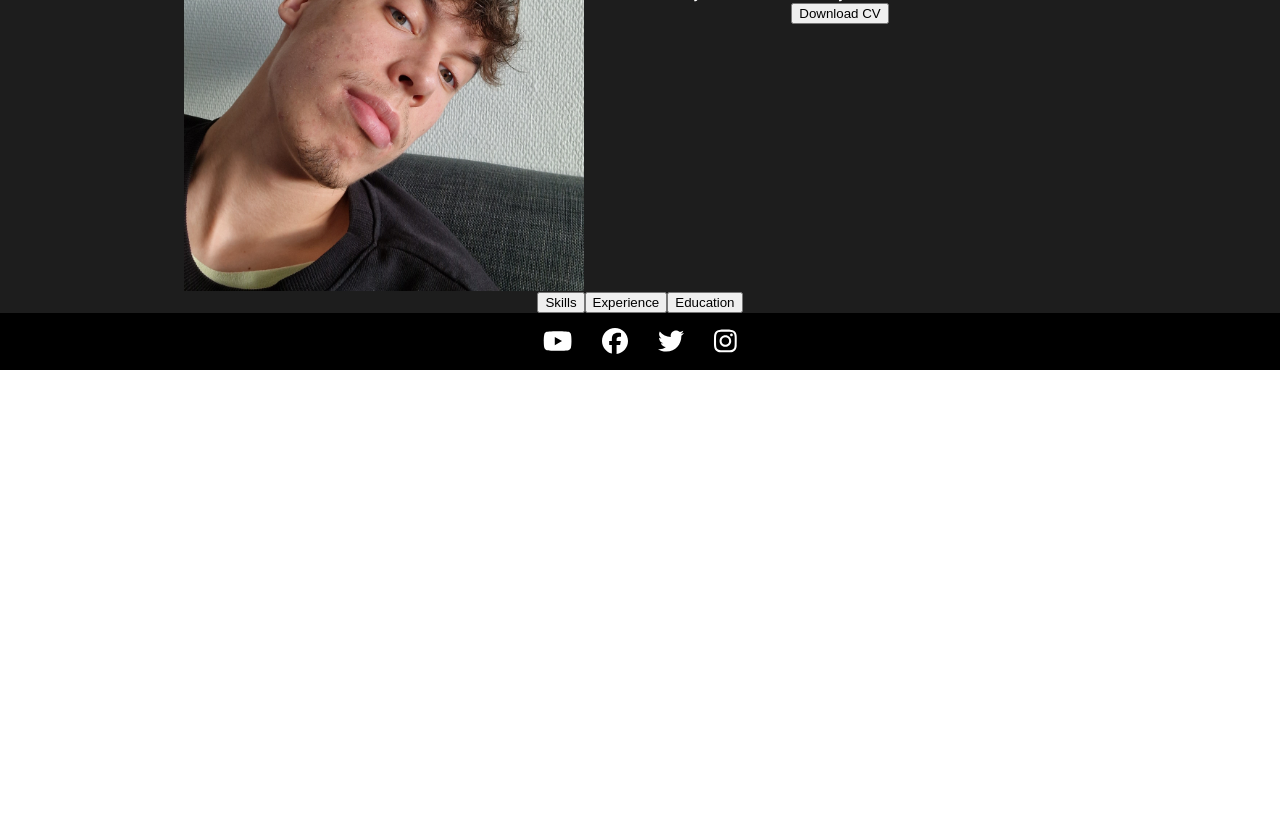
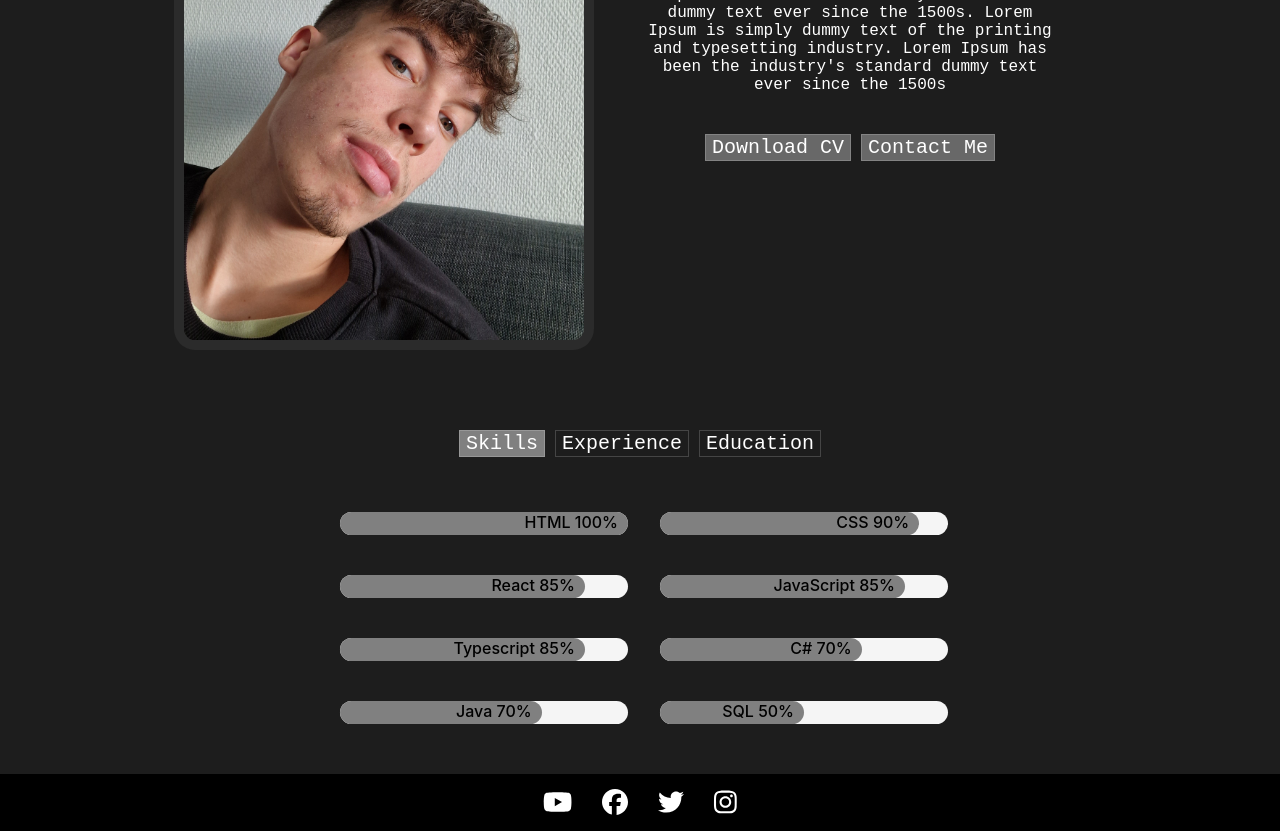
Before and after one commit to MehdiZaidaneS/miportfolio, a React (Create React App) app: page /miportfolio/ in a window 1280 px wide. Shown: the part 1000-1831 px from the top of the page. Before the commit the page ends 1370 px from the top, so only its background shows below. Built offline with nearby package versions, Linux system fonts and the light colour scheme.

Commit message:
Progress bar added

```diff
--- a/src/Components/FrontPage/FrontPage.css
+++ b/src/Components/FrontPage/FrontPage.css
@@ -100,6 +100,9 @@ html {
 
 .block2 h1{
   color: white;
+  margin-top: 35px;
+  font-family:'Gill Sans', 'Gill Sans MT', Calibri, 'Trebuchet MS', sans-serif;
+  text-decoration: underline;
 }
 
 .block2 {
@@ -114,19 +117,68 @@ html {
   flex: row;
   color: white;
   justify-content: center;
+  margin-top: 25px;
 }
 
 .aboutMe div{
  width: 40%;
-
+ margin-top: 30px;
  justify-content: center;
  text-align: center;
+}
 
-}
+
+
 
 .aboutMe div p{
   width: 80%;
   margin: 0 auto;
   justify-content: center;
   text-align: center;
+  font-family: 'Courier New', Courier, monospace;
 }
+
+
+.aboutMe div button{
+  font-family:'Courier New', Courier, monospace;
+  font-size: 20px;
+  margin: 5px;
+  margin-top: 40px;
+  border: solid 1px rgba(255, 255, 255, 0.178);
+  background-color: rgb(104, 104, 104);
+  color: white;
+}
+
+.aboutMe img{
+  border: 10px solid rgb(43, 43, 43);
+  border-radius: 5%;
+
+}
+
+.buttons{
+  margin-bottom: 30px;
+}
+
+.myInfo{
+  margin-bottom: 30px;
+}
+
+.buttons button{
+  font-family:'Courier New', Courier, monospace;
+  font-size: 20px;
+  margin: 5px;
+  margin-top: 80px;
+  border: solid 1px rgba(255, 255, 255, 0.178);
+  background: none;
+  color: white;
+  cursor: pointer;
+}
+
+.skills{
+  margin: 0 auto;
+  justify-content: center;
+  width: 50%;
+  color: white;
+  display: grid;
+  grid-template-columns: repeat(2,1fr);
+}
--- a/src/Components/FrontPage/FrontPage.js
+++ b/src/Components/FrontPage/FrontPage.js
@@ -1,13 +1,96 @@
-import React from 'react'
+import React, { useEffect, useState } from 'react'
 import foto from "./foto.jpg"
 import { FontAwesomeIcon } from '@fortawesome/react-fontawesome'
 import { faChevronDown } from '@fortawesome/free-solid-svg-icons'
+import Progressbar from './Progress_bar';
 
 
 import "./FrontPage.css"
 
 
 const FrontPage = () => {
+
+
+ const [skills, setSkills] = useState(true);
+ const [experience, setExperience] = useState(false);
+ const [education, setEducation] = useState(false);
+ const [color, setColor] = useState("transparent")
+ const [color2, setColor2] = useState("transparent")
+ const [color3, setColor3] = useState("transparent")
+
+ useEffect(()=>{
+  if(skills === true){
+      setColor("gray")
+  }else if(skills === false){
+    setColor("transparent")
+
+  }if(education === true){
+    setColor3("gray")
+  }else if(education === false){
+    setColor3("transparent")
+
+  }if(experience === true){
+    setColor2("gray")
+  }else if(experience === false){
+    setColor2("transparent")
+  }
+}, [skills, education, experience])
+
+
+
+const codingSkills = [
+  {
+    id: 0,
+    name: "HTML",
+    progress: 100,
+    percentage: "100%"
+  },
+  {
+    id: 1,
+    name: "CSS",
+    progress: 90,
+    percentage: "90%"
+  },
+  {
+    id: 2,
+    name: "React",
+    progress: 85,
+    percentage: "80%"
+  },
+  {
+    id: 3,
+    name: "JavaScript",
+    progress: 85,
+    percentage: "85%"
+  },
+  {
+    id: 4,
+    name: "Typescript",
+    progress: 85,
+    percentage: "85%"
+  },
+  {
+    id: 5,
+    name: "C#",
+    progress: 70,
+    percentage: "70%"
+  },
+  {
+    id: 6,
+    name: "Java",
+    progress: 70,
+    percentage: "70%"
+  },
+  {
+    id: 7,
+    name: "SQL",
+    progress: 50,
+    percentage: "50%"
+  },
+
+
+]
+
   return (
     <div>
 
@@ -35,28 +118,44 @@ const FrontPage = () => {
          <h1>About Me</h1>
          <div className='aboutMe'>
            <img src={foto} alt="" width={400}></img>
-           <div>
+           <div className='try'>
              <p>Lorem Ipsum is simply dummy text of the printing and typesetting industry. Lorem Ipsum has been the industry's standard dummy text ever since the 1500s.
              Lorem Ipsum is simply dummy text of the printing and typesetting industry. Lorem Ipsum has been the industry's standard dummy text ever since the 1500s</p>
              <button>Download CV</button>
-           </div>
-
+             <button>Contact Me</button>
+            </div>
          </div>
          <div className='myInfo'>
-           <div>
-             <button>Skills</button>
-             <button>Experience</button>
-             <button>Education</button>
+           <div className='buttons'>
+             <button style={{backgroundColor: color}} onClick={()=> {setSkills(true); setEducation(false); setExperience(false)}}>Skills</button>
+             <button style={{backgroundColor: color2}} onClick={()=> {setSkills(false); setEducation(false); setExperience(true)}}>Experience</button>
+             <button style={{backgroundColor: color3}} onClick={()=> {setSkills(false); setEducation(true); setExperience(false)}}>Education</button>
            </div>
-           <div>
+           {skills &&
+            <div className='skills'>
+               {
+                codingSkills.map(skill => {
+                  return(
 
+                      <Progressbar bgcolor="gray" progress={skill.progress} name={skill.name} height={23} />
+
+                  )
+                })
+               }
            </div>
-           <div>
+           }
+           { experience &&
+            <div>
+              <h1>Experience</h1>
+           </div>
+           }
+           { education &&
+            <div>
+              <h1>Education</h1>
+           </div>
+           }
 
-           </div>
-           <div>
 
-           </div>
          </div>
       </div>
 
--- /dev/null
+++ b/src/Components/FrontPage/Progress_bar.js
@@ -0,0 +1,37 @@
+import React from 'react'
+
+const Progress_bar = ({bgcolor,progress,height, name}) => {
+
+	const Parentdiv = {
+		height: height,
+		width: '90%',
+		backgroundColor: 'whitesmoke',
+		borderRadius: 40,
+		margin: 20
+	}
+
+	const Childdiv = {
+		height: '100%',
+		width: `${progress}%`,
+		backgroundColor: bgcolor,
+	    borderRadius:40,
+		textAlign: 'right'
+	}
+
+	const progresstext = {
+		padding: 10,
+		color: 'black',
+		fontWeight: 500
+	}
+
+	return (
+	<div style={Parentdiv}>
+	<div style={Childdiv}>
+    {/* <span style={progresstext}>{`${progress}%`}</span> */}
+		<span style={progresstext}>{name} {`${progress}%`}</span>
+	</div>
+	</div>
+	)
+}
+
+export default Progress_bar;
```
